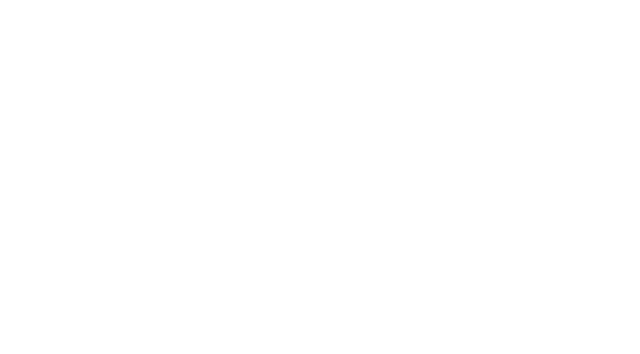
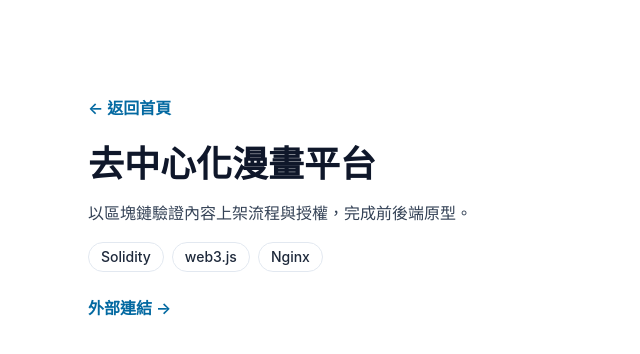
Before and after one commit to Christy1120/portfolio, a React (Vite) app: page /project/decentralized-comic-platform in a window 1280 px wide. Before the commit this address had no page. Shown: the top 354 px of the page, without its empty margins (0-640 px from the left). Built offline with nearby package versions, Linux system fonts and the light colour scheme.

Commit message:
feat: add project detail overlay

```diff
--- a/src/App.tsx
+++ b/src/App.tsx
@@ -4,6 +4,8 @@ import { AnimatePresence, motion } from "framer-motion";
 import Home from "./pages/Home";
 import ExperienceDetail from "./pages/ExperienceDetail";            // 直接開頁
 import ExperienceDetailOverlay from "./pages/ExperienceDetailOverlay"; // 覆蓋層
+import ProjectDetail from "./pages/ProjectDetail";
+import ProjectDetailOverlay from "./pages/ProjectDetailOverlay";
 
 const pageVariants = {
   initial: { opacity: 0, y: 12, filter: "blur(4px)" },
@@ -30,6 +32,7 @@ export default function App() {
           <Routes location={background || location}>
             <Route path="/" element={<Home />} />
             <Route path="/experience/:slug" element={<ExperienceDetail />} />
+            <Route path="/project/:slug" element={<ProjectDetail />} />
           </Routes>
         </motion.main>
       </AnimatePresence>
@@ -39,6 +42,7 @@ export default function App() {
         {background && (
           <Routes>
             <Route path="/experience/:slug" element={<ExperienceDetailOverlay />} />
+            <Route path="/project/:slug" element={<ProjectDetailOverlay />} />
           </Routes>
         )}
       </AnimatePresence>
--- a/src/components/Portfolio.tsx
+++ b/src/components/Portfolio.tsx
@@ -1,22 +1,27 @@
 import { motion } from "framer-motion";
+import { Link, useLocation } from "react-router-dom";
 import { PROJECTS } from "../data/site";
 
 export default function Portfolio() {
+  const location = useLocation();
+
   return (
     <section id="portfolio" className="section">
       <div className="container">
         <h2 className="h2">作品</h2>
         <div className="mt-8 grid md:grid-cols-3 gap-6">
           {PROJECTS.map((p) => (
-            <motion.a
-              key={p.title}
-              href={p.href}
-              target="_blank"
-              className="card p-5 hover:shadow-lg transition-shadow"
+            <motion.div
+              key={p.slug}
               initial={{ opacity: 0, y: 16 }}
               whileInView={{ opacity: 1, y: 0 }}
               viewport={{ once: true, amount: 0.2 }}
               transition={{ duration: 0.4 }}
+            >
+              <Link
+                to={`/project/${p.slug}`}
+                state={{ background: location }}
+                className="card p-5 hover:shadow-lg transition-shadow block"
               >
                 <div className="aspect-[16/10] w-full rounded-xl bg-gradient-to-br from-sky-100 to-amber-100 border flex items-center justify-center text-slate-700">
                   <span className="font-semibold">{p.preview}</span>
@@ -28,7 +33,8 @@ export default function Portfolio() {
                     <span key={t} className="badge">{t}</span>
                   ))}
                 </div>
-            </motion.a>
+              </Link>
+            </motion.div>
           ))}
         </div>
       </div>
--- a/src/data/site.ts
+++ b/src/data/site.ts
@@ -64,6 +64,7 @@ export const SKILL_GROUPS = [
 
 export const PROJECTS = [
   {
+    slug: "manufacturing-dashboard",
     title: "製造資料可視化儀表板（MVP）",
     desc: "用 Streamlit 打造可互動的資料儀表板，支援即時篩選與瓶頸追蹤。",
     tags: ["Streamlit","Pandas","Plotly"],
@@ -71,6 +72,7 @@ export const PROJECTS = [
     preview: "Demo Image / GIF"
   },
   {
+    slug: "decentralized-comic-platform",
     title: "去中心化漫畫平台",
     desc: "以區塊鏈驗證內容上架流程與授權，完成前後端原型。",
     tags: ["Solidity","web3.js","Nginx"],
@@ -78,6 +80,7 @@ export const PROJECTS = [
     preview: "DApp Prototype"
   },
   {
+    slug: "mite-detection-research",
     title: "智慧農業：葉蟎偵測研究",
     desc: "以深度學習影像辨識建立病害偵測流程，提交研究成果。",
     tags: ["TensorFlow","OpenCV","研究方法"],
--- /dev/null
+++ b/src/pages/ProjectDetail.tsx
@@ -0,0 +1,47 @@
+import { Link, useParams } from "react-router-dom";
+import { PROJECTS } from "../data/site";
+
+export default function ProjectDetail() {
+  const { slug } = useParams<{ slug: string }>();
+  const project = PROJECTS.find(p => p.slug === slug);
+
+  if (!project) {
+    return (
+      <main className="container mx-auto px-4 py-24">
+        <h1 className="text-2xl font-bold">找不到此作品</h1>
+        <Link to="/" className="text-sky-700 underline mt-4 inline-block">
+          ← 回到首頁
+        </Link>
+      </main>
+    );
+  }
+
+  return (
+    <main className="container mx-auto px-4 py-24">
+      <Link to="/" className="text-sky-700 font-semibold mb-6 inline-block">
+        ← 返回首頁
+      </Link>
+      <div className="max-w-2xl">
+        <h1 className="text-4xl font-bold text-slate-900">{project.title}</h1>
+        <p className="text-slate-700 mt-4 leading-relaxed">{project.desc}</p>
+        <div className="mt-4 flex flex-wrap gap-2">
+          {project.tags.map((t) => (
+            <span key={t} className="badge">
+              {t}
+            </span>
+          ))}
+        </div>
+        {project.href && (
+          <a
+            href={project.href}
+            target="_blank"
+            rel="noopener noreferrer"
+            className="mt-6 inline-block text-sky-700 font-semibold"
+          >
+            外部連結 →
+          </a>
+        )}
+      </div>
+    </main>
+  );
+}
--- /dev/null
+++ b/src/pages/ProjectDetailOverlay.tsx
@@ -0,0 +1,67 @@
+import { useEffect } from "react";
+import { useNavigate, useParams } from "react-router-dom";
+import { motion, AnimatePresence } from "framer-motion";
+import { PROJECTS } from "../data/site";
+
+export default function ProjectDetailOverlay() {
+  const nav = useNavigate();
+  const { slug } = useParams<{ slug: string }>();
+  const project = PROJECTS.find(p => p.slug === slug);
+
+  useEffect(() => {
+    const onKey = (e: KeyboardEvent) => e.key === "Escape" && nav(-1);
+    window.addEventListener("keydown", onKey);
+    return () => window.removeEventListener("keydown", onKey);
+  }, [nav]);
+
+  if (!project) return null;
+
+  return (
+    <AnimatePresence>
+      <motion.div
+        className="fixed inset-0 bg-black/40 backdrop-blur-sm flex items-center justify-center z-50"
+        initial={{ opacity: 0 }}
+        animate={{ opacity: 1 }}
+        exit={{ opacity: 0 }}
+        onClick={() => nav(-1)}
+      >
+        <motion.article
+          className="bg-white rounded-2xl max-w-lg w-full p-6 m-4"
+          initial={{ scale: 0.9, opacity: 0 }}
+          animate={{ scale: 1, opacity: 1 }}
+          exit={{ scale: 0.9, opacity: 0 }}
+          onClick={(e) => e.stopPropagation()}
+        >
+          <div className="flex justify-between items-start">
+            <h1 className="text-2xl font-bold">{project.title}</h1>
+            <button
+              onClick={() => nav(-1)}
+              className="text-slate-500 hover:text-slate-700"
+              aria-label="關閉"
+            >
+              ✕
+            </button>
+          </div>
+          <p className="text-slate-700 mt-4">{project.desc}</p>
+          <div className="mt-4 flex flex-wrap gap-2">
+            {project.tags.map((tag) => (
+              <span key={tag} className="badge">
+                {tag}
+              </span>
+            ))}
+          </div>
+          {project.href && (
+            <a
+              href={project.href}
+              target="_blank"
+              rel="noopener noreferrer"
+              className="mt-6 inline-block text-sky-700 font-semibold"
+            >
+              外部連結 →
+            </a>
+          )}
+        </motion.article>
+      </motion.div>
+    </AnimatePresence>
+  );
+}
```
Lines whose indentation alone changed are shown as unchanged.
